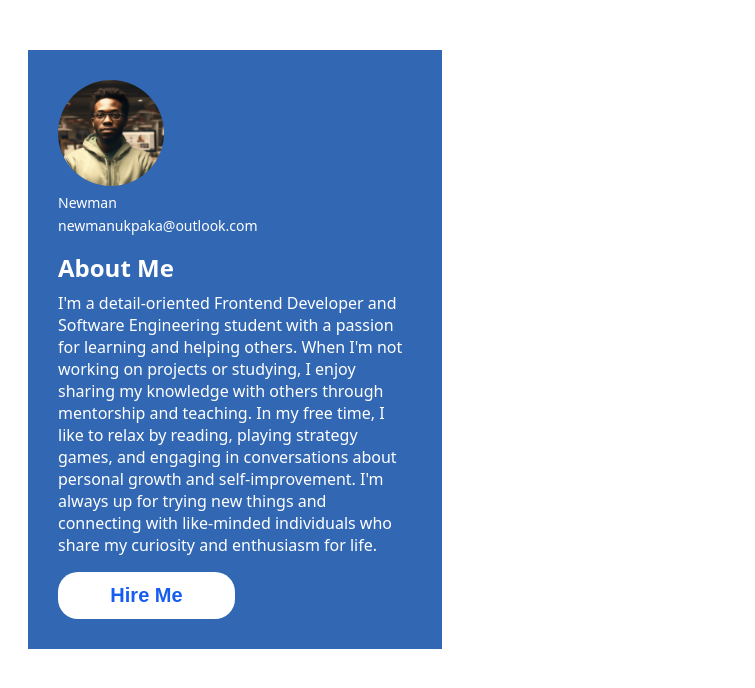
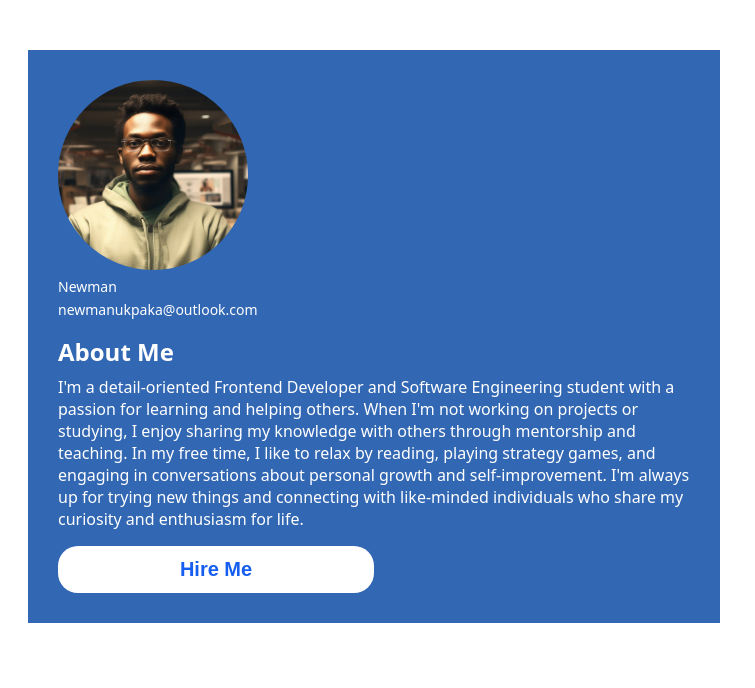
Before and after one commit to newman-theinnovator/about-me-page, a plain HTML site: page index.html in a window 1280 px wide. Shown: the whole page, without its empty margins (0-755 px from the left). Drawn offline with Linux system fonts and the light colour scheme.

Commit message:
removing fixed width

```diff
--- a/styles.css
+++ b/styles.css
@@ -18,7 +18,7 @@ h1 {
 }
 
 .container {
-    width: 28%;
+    width: 50%;
     margin: 50px 20px;
    font-family: system-ui, -apple-system, BlinkMacSystemFont, 'Segoe UI', Roboto, Oxygen, Ubuntu, Cantarell, 'Open Sans', 'Helvetica Neue', sans-serif;
    background-color: #3267b3;
```
